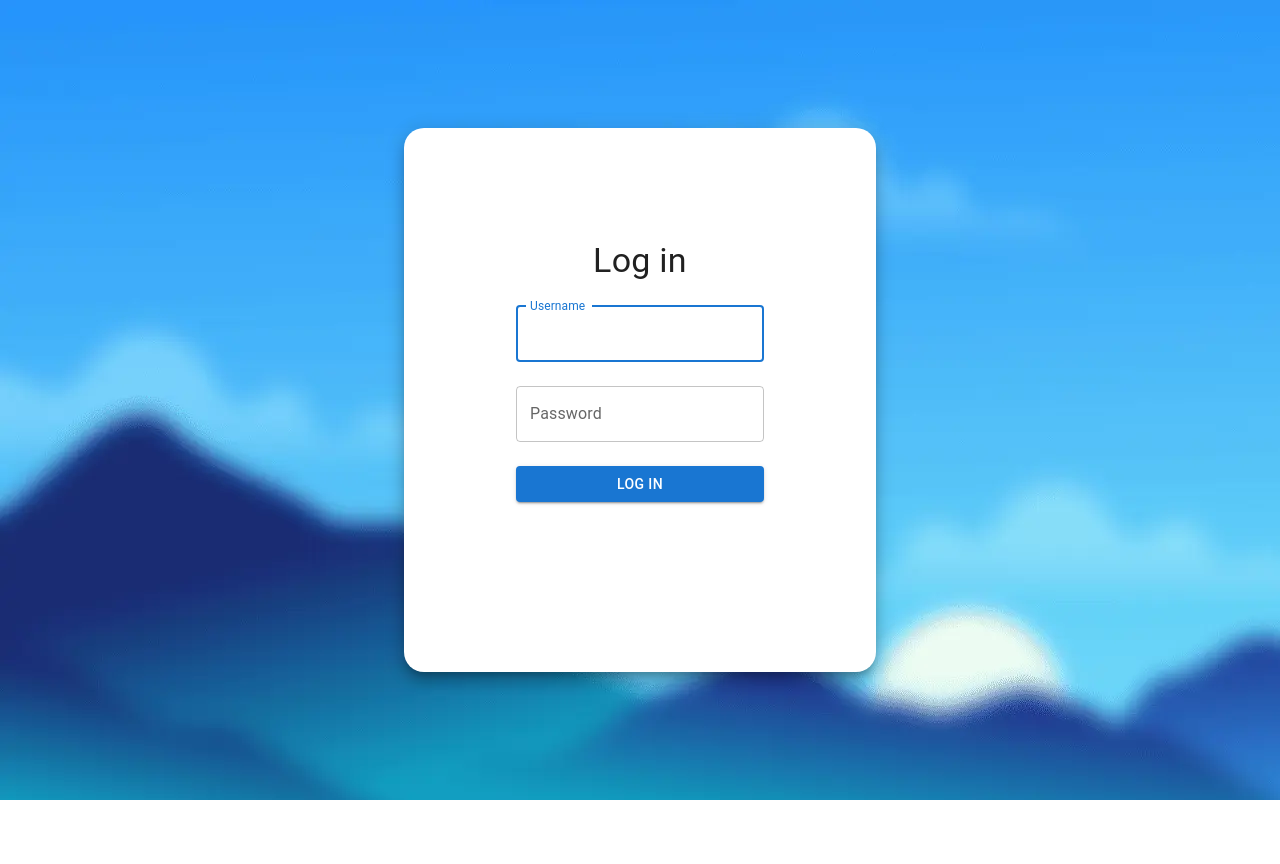
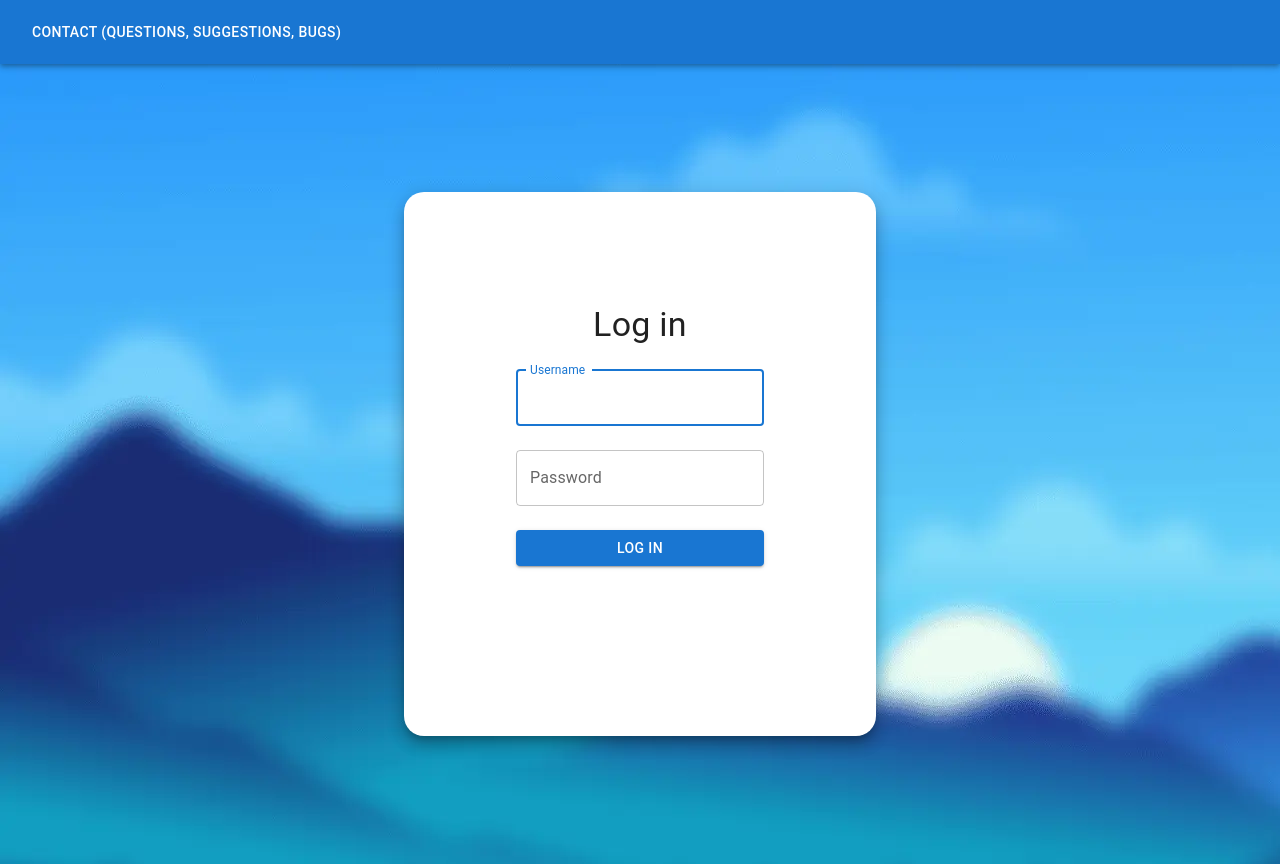
Before and after one commit to smolsquirrel/portail, a React (Create React App) app in the folder app/: page / in a window 1280 px wide. Before the commit the page ends 800 px from the top, so only its background shows below. Built offline with nearby package versions, Linux system fonts and the light colour scheme; no server answers.

Commit message:
Added Navbar

```diff
--- a/app/src/App.tsx
+++ b/app/src/App.tsx
@@ -7,6 +7,8 @@ import { inject } from '@vercel/analytics';
 
 import Dashboard from './components/Dashboard';
 import Login from './components/Login';
+import LoginForm from './components/LoginForm';
+import Navbar from './components/Navbar';
 import SimpleDashboard from './components/SimpleDashboard';
 
 inject()
@@ -28,6 +30,7 @@ function App() {
 	}
 	return (
 		<Box className="App">
+			<Navbar />
 			{isLogged ? (
 				isLoaded ? (
 					<Dashboard
```
